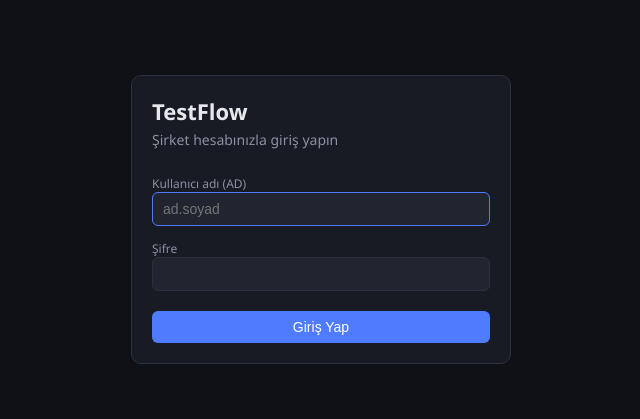
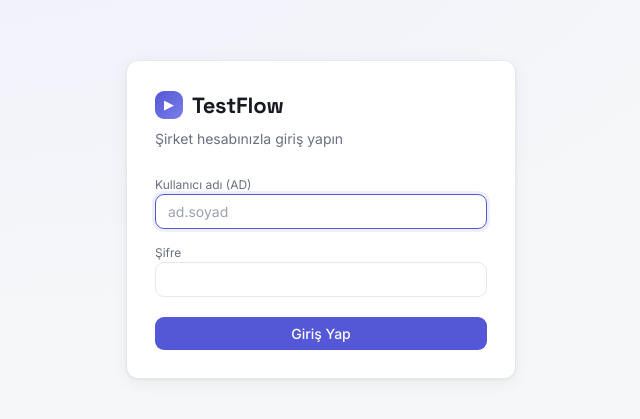
Before and after one commit to akaanmnn/testflow-Web, a React (Vite) app in the folder frontend/: page /login in a window 1280 px wide. Shown: the part 181-600 px from the top of the page, without its empty margins (319-959 px from the left). Built offline with nearby package versions, Linux system fonts and the light colour scheme.

Commit message:
Modern açık tema: Inter + Space Grotesk, indigo vurgu, yumuşak gölgeli kartlar, durum renk dili, marka işareti

```diff
--- a/frontend/index.html
+++ b/frontend/index.html
@@ -4,6 +4,9 @@
     <meta charset="UTF-8" />
     <meta name="viewport" content="width=device-width, initial-scale=1.0" />
     <title>TestFlow</title>
+    <link rel="preconnect" href="https://fonts.googleapis.com" />
+    <link rel="preconnect" href="https://fonts.gstatic.com" crossorigin />
+    <link href="https://fonts.googleapis.com/css2?family=Inter:wght@400;500;600&family=Space+Grotesk:wght@500;600;700&display=swap" rel="stylesheet" />
   </head>
   <body>
     <div id="root"></div>
--- a/frontend/src/components/Layout.jsx
+++ b/frontend/src/components/Layout.jsx
@@ -2,10 +2,15 @@ import { Outlet, NavLink, useNavigate } from 'react-router-dom';
 import { getUser, clearAuth } from '../lib/api';
 
 const navStyle = ({ isActive }) => ({
-  display: 'block', padding: '10px 16px', borderRadius: 8,
-  color: isActive ? '#fff' : 'var(--muted)',
-  background: isActive ? 'var(--surface2)' : 'transparent',
-  textDecoration: 'none', marginBottom: 4,
+  display: 'block',
+  padding: '9px 14px',
+  borderRadius: 9,
+  color: isActive ? 'var(--accent)' : 'var(--muted)',
+  background: isActive ? 'var(--accent-soft)' : 'transparent',
+  fontWeight: isActive ? 600 : 500,
+  textDecoration: 'none',
+  marginBottom: 2,
+  transition: 'background .12s ease',
 });
 
 export default function Layout() {
@@ -20,11 +25,28 @@ export default function Layout() {
   return (
     <div style={{ display: 'flex', minHeight: '100vh' }}>
       <aside style={{
-        width: 230, background: 'var(--surface)', borderRight: '1px solid var(--border)',
-        padding: 20, display: 'flex', flexDirection: 'column',
+        width: 240,
+        background: 'var(--surface)',
+        borderRight: '1px solid var(--border)',
+        padding: '22px 16px',
+        display: 'flex',
+        flexDirection: 'column',
+        position: 'sticky',
+        top: 0,
+        height: '100vh',
       }}>
-        <div style={{ fontSize: 18, fontWeight: 700, marginBottom: 6 }}>TestFlow</div>
-        <div className="muted" style={{ fontSize: 12, marginBottom: 24 }}>
+        <div className="row" style={{ gap: 9, marginBottom: 4, padding: '0 6px' }}>
+          <span style={{
+            width: 26, height: 26, borderRadius: 8,
+            background: 'linear-gradient(135deg, var(--accent), #7b7ee8)',
+            display: 'inline-flex', alignItems: 'center', justifyContent: 'center',
+            color: '#fff', fontSize: 12,
+          }}>▶</span>
+          <span style={{ fontFamily: 'var(--font-display)', fontSize: 17, fontWeight: 700 }}>
+            TestFlow
+          </span>
+        </div>
+        <div className="muted" style={{ fontSize: 12, marginBottom: 26, padding: '0 6px' }}>
           {user?.workspaceName}
         </div>
         <nav style={{ flex: 1 }}>
@@ -33,12 +55,12 @@ export default function Layout() {
           <NavLink to="/environments" style={navStyle}>Ortamlar</NavLink>
           <NavLink to="/runs" style={navStyle}>Koşumlar</NavLink>
         </nav>
-        <div style={{ borderTop: '1px solid var(--border)', paddingTop: 12 }}>
-          <div style={{ fontSize: 13, marginBottom: 8 }}>{user?.displayName}</div>
-          <button className="ghost" onClick={logout} style={{ width: '100%' }}>Çıkış</button>
+        <div style={{ borderTop: '1px solid var(--border)', paddingTop: 14, padding: '14px 6px 0' }}>
+          <div style={{ fontSize: 13, fontWeight: 500, marginBottom: 10 }}>{user?.displayName}</div>
+          <button className="ghost" onClick={logout} style={{ width: '100%' }}>Çıkış yap</button>
         </div>
       </aside>
-      <main style={{ flex: 1, padding: 28, maxWidth: 1100 }}>
+      <main style={{ flex: 1, padding: '30px 34px', maxWidth: 1100 }}>
         <Outlet />
       </main>
     </div>
--- a/frontend/src/pages/Login.jsx
+++ b/frontend/src/pages/Login.jsx
@@ -33,9 +33,20 @@ export default function Login() {
   };
 
   return (
-    <div style={{ display: 'flex', alignItems: 'center', justifyContent: 'center', minHeight: '100vh' }}>
-      <div className="card" style={{ width: 380 }}>
-        <h1 style={{ fontSize: 22, marginBottom: 4 }}>TestFlow</h1>
+    <div style={{
+      display: 'flex', alignItems: 'center', justifyContent: 'center', minHeight: '100vh',
+      background: 'radial-gradient(900px 500px at 20% 0%, var(--accent-soft), transparent), var(--bg)',
+    }}>
+      <div className="card" style={{ width: 390, padding: 28 }}>
+        <div className="row" style={{ gap: 9, marginBottom: 6 }}>
+          <span style={{
+            width: 28, height: 28, borderRadius: 9,
+            background: 'linear-gradient(135deg, var(--accent), #7b7ee8)',
+            display: 'inline-flex', alignItems: 'center', justifyContent: 'center',
+            color: '#fff', fontSize: 13,
+          }}>▶</span>
+          <h1 style={{ fontSize: 22, margin: 0 }}>TestFlow</h1>
+        </div>
         <p className="muted" style={{ marginBottom: 24 }}>Şirket hesabınızla giriş yapın</p>
         <div style={{ marginBottom: 12 }}>
           <label className="muted" style={{ fontSize: 12 }}>Kullanıcı adı (AD)</label>
--- a/frontend/src/styles.css
+++ b/frontend/src/styles.css
@@ -1,31 +1,156 @@
 * { box-sizing: border-box; margin: 0; padding: 0; }
+
 :root {
-  --bg: #0f1117; --surface: #181b23; --surface2: #21252f;
-  --border: #2c3140; --text: #e6e8ee; --muted: #8b91a3;
-  --accent: #4f7cff; --accent-hover: #3d66e0;
-  --green: #34c98e; --red: #f0556a; --yellow: #e8b93e;
+  --bg: #f6f7f9;
+  --surface: #ffffff;
+  --surface2: #f1f3f7;
+  --border: #e5e8ef;
+  --text: #171a21;
+  --muted: #697080;
+  --accent: #5457d6;
+  --accent-hover: #4346c4;
+  --accent-soft: #eeeffc;
+  --green: #1fa971;
+  --green-soft: #e7f7f0;
+  --red: #dd4550;
+  --red-soft: #fdeeef;
+  --yellow: #c98a12;
+  --yellow-soft: #fdf4e3;
+  --shadow: 0 1px 2px rgba(23, 26, 33, .05), 0 4px 16px rgba(23, 26, 33, .06);
+  --radius: 12px;
+  --font-display: 'Space Grotesk', 'Segoe UI', system-ui, sans-serif;
+  --font-body: 'Inter', 'Segoe UI', system-ui, sans-serif;
 }
-body { background: var(--bg); color: var(--text); font-family: 'Segoe UI', system-ui, sans-serif; font-size: 14px; }
-button { cursor: pointer; border: none; border-radius: 6px; padding: 8px 14px; font-size: 14px; background: var(--accent); color: #fff; }
+
+body {
+  background: var(--bg);
+  color: var(--text);
+  font-family: var(--font-body);
+  font-size: 14px;
+  line-height: 1.5;
+  -webkit-font-smoothing: antialiased;
+}
+
+h1, h2, h3, .page-title { font-family: var(--font-display); letter-spacing: -0.01em; }
+
+button {
+  cursor: pointer;
+  border: none;
+  border-radius: 9px;
+  padding: 8px 16px;
+  font-size: 14px;
+  font-weight: 500;
+  font-family: var(--font-body);
+  background: var(--accent);
+  color: #fff;
+  transition: background .15s ease, transform .05s ease;
+}
 button:hover { background: var(--accent-hover); }
-button.ghost { background: transparent; border: 1px solid var(--border); color: var(--text); }
+button:active { transform: translateY(1px); }
+button:disabled { opacity: .45; cursor: not-allowed; transform: none; }
+button:focus-visible { outline: 2px solid var(--accent); outline-offset: 2px; }
+
+button.ghost {
+  background: var(--surface);
+  border: 1px solid var(--border);
+  color: var(--text);
+}
 button.ghost:hover { background: var(--surface2); }
-button.danger { background: transparent; border: 1px solid var(--red); color: var(--red); }
+
+button.danger {
+  background: transparent;
+  border: 1px solid transparent;
+  color: var(--red);
+}
+button.danger:hover { background: var(--red-soft); border-color: var(--red-soft); }
+
 input, select, textarea {
-  background: var(--surface2); border: 1px solid var(--border); border-radius: 6px;
-  padding: 8px 10px; color: var(--text); font-size: 14px; width: 100%;
+  background: var(--surface);
+  border: 1px solid var(--border);
+  border-radius: 9px;
+  padding: 8px 12px;
+  color: var(--text);
+  font-size: 14px;
+  font-family: var(--font-body);
+  width: 100%;
+  transition: border-color .15s ease, box-shadow .15s ease;
 }
-input:focus, select:focus, textarea:focus { outline: none; border-color: var(--accent); }
-table { width: 100%; border-collapse: collapse; }
-th { text-align: left; color: var(--muted); font-weight: 500; padding: 8px 12px; border-bottom: 1px solid var(--border); }
-td { padding: 10px 12px; border-bottom: 1px solid var(--border); }
-tr:hover td { background: var(--surface2); }
-.badge { display: inline-block; padding: 2px 8px; border-radius: 10px; font-size: 12px; }
-.badge.passed { background: rgba(52,201,142,.15); color: var(--green); }
-.badge.failed { background: rgba(240,85,106,.15); color: var(--red); }
-.badge.queued, .badge.running { background: rgba(232,185,62,.15); color: var(--yellow); }
-.card { background: var(--surface); border: 1px solid var(--border); border-radius: 10px; padding: 20px; }
-.page-title { font-size: 20px; font-weight: 600; margin-bottom: 16px; }
+input::placeholder { color: #9aa1b0; }
+input:focus, select:focus, textarea:focus {
+  outline: none;
+  border-color: var(--accent);
+  box-shadow: 0 0 0 3px var(--accent-soft);
+}
+input[type="checkbox"] { width: auto; accent-color: var(--accent); }
+
+table {
+  width: 100%;
+  border-collapse: separate;
+  border-spacing: 0;
+  background: var(--surface);
+  border: 1px solid var(--border);
+  border-radius: var(--radius);
+  overflow: hidden;
+  box-shadow: var(--shadow);
+}
+th {
+  text-align: left;
+  color: var(--muted);
+  font-weight: 500;
+  font-size: 12px;
+  text-transform: uppercase;
+  letter-spacing: .04em;
+  padding: 12px 16px;
+  background: var(--surface2);
+  border-bottom: 1px solid var(--border);
+}
+td { padding: 13px 16px; border-bottom: 1px solid var(--border); }
+tr:last-child td { border-bottom: none; }
+tbody tr { transition: background .1s ease; }
+tbody tr:hover td { background: #fafbfd; }
+
+a { color: var(--accent); text-decoration: none; }
+a:hover { text-decoration: underline; }
+
+.badge {
+  display: inline-block;
+  padding: 3px 10px;
+  border-radius: 999px;
+  font-size: 12px;
+  font-weight: 500;
+}
+.badge.passed { background: var(--green-soft); color: var(--green); }
+.badge.failed { background: var(--red-soft); color: var(--red); }
+.badge.queued, .badge.running { background: var(--yellow-soft); color: var(--yellow); }
+.badge.skipped { background: var(--surface2); color: var(--muted); }
+
+.card {
+  background: var(--surface);
+  border: 1px solid var(--border);
+  border-radius: var(--radius);
+  padding: 20px;
+  box-shadow: var(--shadow);
+}
+
+.page-title { font-size: 22px; font-weight: 600; margin-bottom: 16px; }
 .row { display: flex; gap: 10px; align-items: center; }
 .muted { color: var(--muted); }
-.error { color: var(--red); margin-top: 8px; font-size: 13px; }
+.error {
+  color: var(--red);
+  background: var(--red-soft);
+  border-radius: 9px;
+  padding: 10px 14px;
+  margin-top: 12px;
+  font-size: 13px;
+}
+
+code {
+  background: var(--surface2);
+  border-radius: 5px;
+  padding: 1px 6px;
+  font-size: 12.5px;
+}
+
+@media (prefers-reduced-motion: reduce) {
+  * { transition: none !important; animation: none !important; }
+}
```
